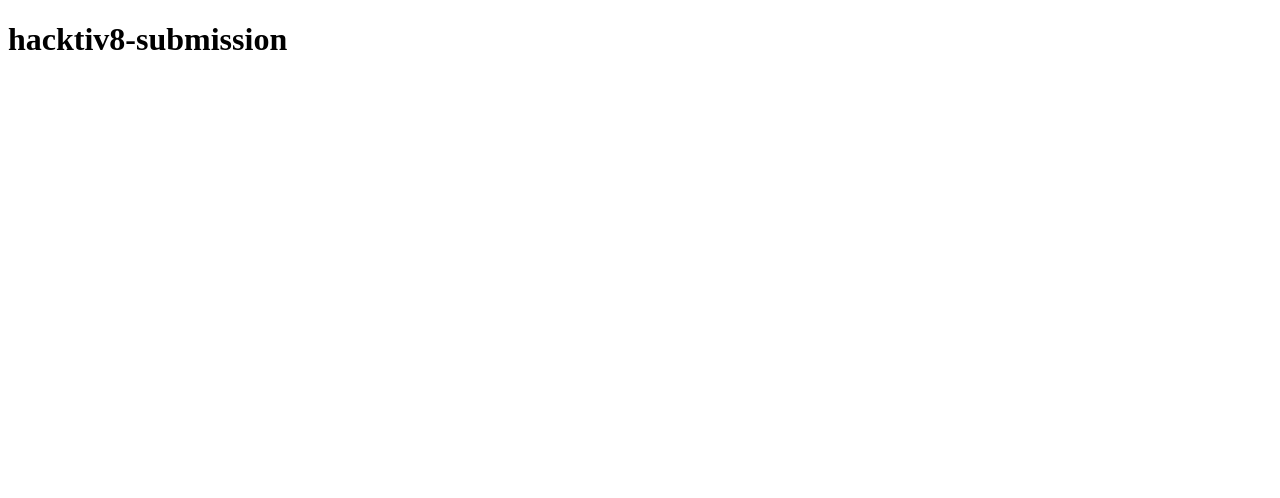
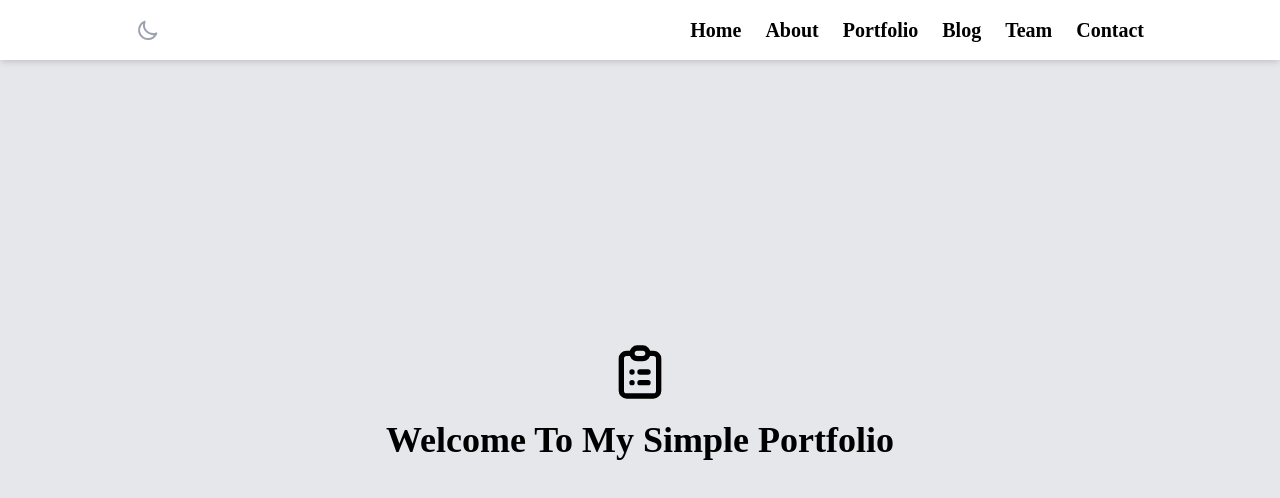
Before and after one commit to williamtobing/hacktiv8-submission, a React (Create React App) app: page / in a window 1280 px wide. Shown: the top 498 px of the page. Built offline with nearby package versions, Linux system fonts and the light colour scheme.

Commit message:
home section

```diff
--- /dev/null
+++ b/craco.config.js
@@ -0,0 +1,7 @@
+module.exports = {
+  style: {
+    postcss: {
+      plugins: [require("tailwindcss"), require("autoprefixer")],
+    },
+  },
+};
--- a/public/index.html
+++ b/public/index.html
@@ -13,7 +13,7 @@
     <link rel="manifest" href="%PUBLIC_URL%/manifest.json" />
     <title>React App</title>
   </head>
-  <body>
+  <body class="bg-gray-200 dark:bg-gray-800">
     <noscript>You need to enable JavaScript to run this app.</noscript>
     <div id="root"></div>
   </body>
--- a/src/App.js
+++ b/src/App.js
@@ -1,7 +1,11 @@
+import Navbar from "./components/Navbar/Navbar";
+import Home from "./components/Home/Home";
+
 function App() {
   return (
     <>
-      <h1>hacktiv8-submission</h1>
+      <Navbar />
+      <Home />
     </>
   );
 }
--- /dev/null
+++ b/src/components/Home/Home.jsx
@@ -0,0 +1,15 @@
+import "./Home.css";
+import { ClipboardListIcon } from "@heroicons/react/outline";
+
+function Home() {
+  return (
+    <section className="h-screen centered flex-col">
+      <ClipboardListIcon className="h-16 w-16 mb-4 dark:text-white" />
+      <h1 className="centered text-4xl font-bold dark:text-white">
+        Welcome To My Simple Portfolio
+      </h1>
+    </section>
+  );
+}
+
+export default Home;
--- /dev/null
+++ b/src/components/Navbar/Navbar.css
@@ -0,0 +1,3 @@
+.nav-li {
+  @apply text-xl text-black hover:text-gray-400 dark:text-white dark:hover:text-gray-400 font-bold cursor-pointer ml-6 duration-300;
+}
--- /dev/null
+++ b/src/components/Navbar/Navbar.jsx
@@ -0,0 +1,51 @@
+import { useState } from "react";
+import { MoonIcon, SunIcon } from "@heroicons/react/outline";
+import "./Navbar.css";
+
+const Navbar = () => {
+  const [theme, setTheme] = useState("");
+
+  const toDark = () => {
+    setTheme("dark");
+    document.documentElement.classList.remove("light");
+    document.documentElement.classList.add("dark");
+  };
+
+  const toLight = () => {
+    setTheme("light");
+    document.documentElement.classList.remove("dark");
+    document.documentElement.classList.add("light");
+  };
+
+  return (
+    <nav className="bg-white dark:bg-black shadow-md fixed z-50 w-screen">
+      <div className="my-container flex justify-between">
+        <div className="flex items-center">
+          <span className="cursor-pointer">
+            {theme === "dark" ? (
+              <SunIcon
+                className="h-6 w-6 text-gray-400 hover:text-white duration-300"
+                onClick={toLight}
+              />
+            ) : (
+              <MoonIcon
+                className="h-6 w-6 text-gray-400 hover:text-black duration-300"
+                onClick={toDark}
+              />
+            )}
+          </span>
+        </div>
+        <ul className="flex py-4 select-none">
+          <li className="nav-li">Home</li>
+          <li className="nav-li">About</li>
+          <li className="nav-li">Portfolio</li>
+          <li className="nav-li">Blog</li>
+          <li className="nav-li">Team</li>
+          <li className="nav-li">Contact</li>
+        </ul>
+      </div>
+    </nav>
+  );
+};
+
+export default Navbar;
--- /dev/null
+++ b/src/index.css
@@ -0,0 +1,17 @@
+@tailwind base;
+@tailwind components;
+@tailwind utilities;
+
+@import url("https://fonts.googleapis.com/css2?family=Comfortaa:wght@400;700&display=swap");
+
+body {
+  font-family: "Comfortaa", cursive;
+}
+
+.my-container {
+  @apply max-w-screen-lg px-2 mx-auto;
+}
+
+.centered {
+  @apply flex justify-center items-center;
+}
--- a/src/index.js
+++ b/src/index.js
@@ -1,5 +1,6 @@
 import React from "react";
 import ReactDOM from "react-dom";
+import "./index.css";
 import App from "./App";
 
 ReactDOM.render(
--- /dev/null
+++ b/tailwind.config.js
@@ -0,0 +1,11 @@
+module.exports = {
+  purge: ["./src/**/*.{js,jsx,ts,tsx}", "./public/index.html"],
+  darkMode: "class", // or 'media' or 'class'
+  theme: {
+    extend: {},
+  },
+  variants: {
+    extend: {},
+  },
+  plugins: [],
+};
```
Also changed, not shown: package.json (+10 -3 lines), src/components/Home/Home.css (added), 2 other files (tests, documents, lock files or other folders).
